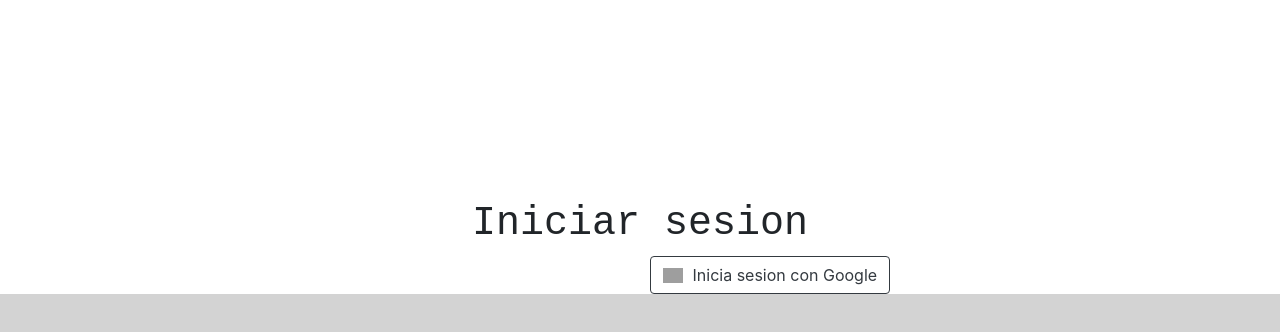
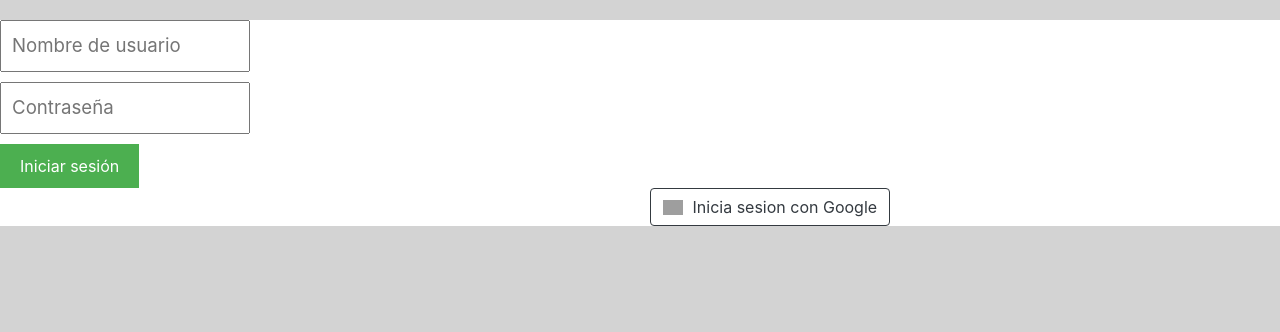
Before and after one commit to renaduay/ProyectoAPIS, a website: page public/login.html in a window 1280 px wide. Drawn offline with nearby package versions, Linux system fonts and the light colour scheme; grey boxes are pictures that could not be loaded.

Commit message:
proyectoAPIS

```diff
--- a/public/login.html
+++ b/public/login.html
@@ -2,13 +2,23 @@
 <html id="loginhtml">
 <head>
   <title>Inicio de sesion</title>
-
+<head>
 <meta charset="utf-8">
 <link rel="stylesheet" href="style.css">
 
+
+<head>
+  <title id="iniciar-sesion">Iniciar sesión</title>
 </head>
 <body>
-  <h1 id="login">Iniciar sesion</h1>
+  <form class="form-inicio" method="post" action="/login">
+    <input type="text" name="username" placeholder="Nombre de usuario" required><br>
+    <input type="password" name="password" placeholder="Contraseña" required><br>
+    <button id="submit-button" type="submit">Iniciar sesión</button>
+  </form>
+</body>
+</html>
+
 
 <div class="row">
   <div class="col-md-3">
--- a/public/style.css
+++ b/public/style.css
@@ -91,3 +91,32 @@ h2 {
     text-align: center;
     font-family: 'Times New Roman', Times, serif;
   }
+
+  body {
+    font-family: Arial, sans-serif;
+    text-align: center;
+  }
+
+
+  .form-inicio{
+    margin-top: 20px;
+  }
+
+  input[type="text"],
+  input[type="password"] {
+    width: 250px;
+    padding: 10px;
+    margin-bottom: 10px;
+  }
+
+  #submit-button{
+    padding: 10px 20px;
+    background-color: #4CAF50;
+    color: white;
+    border: none;
+    cursor: pointer;
+  }
+
+  submit-button:hover {
+    background-color: #45a049;
+  }
--- a/server.js
+++ b/server.js
@@ -7,7 +7,7 @@ import Authorization from "./auth.js"
 
 const __dirname = fs.realpathSync('.');
 
-////////////////////////////////////////////////////////////////////////////////
+//////////git//////////////////////////////////////////////////////////////////////
 class NewspaperBackendServer {
   constructor() {
 
```
Also changed, not shown: 1 other file.
